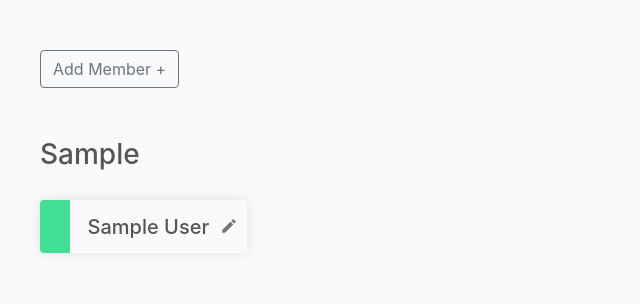
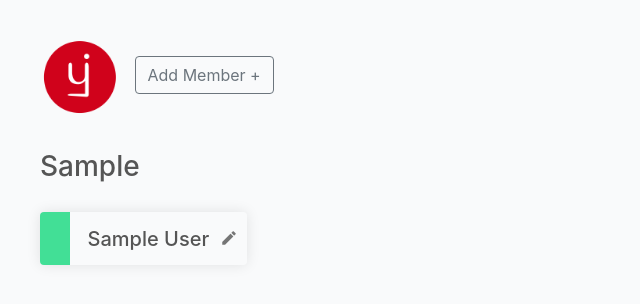
Before and after one commit to avinashb98/remote-status, a Node server app: a page that uses src/views/index.hbs in a window 1280 px wide. Shown: the top 304 px of the page, without its empty margins (0-640 px from the left). Run offline with Node 20, Linux system fonts and the light colour scheme; tables that the repository leaves empty hold one stand-in row (values such as "Sample post"); some libraries are stand-ins or nearby versions.

Commit message:
add logo

```diff
--- a/public/stylesheets/style.css
+++ b/public/stylesheets/style.css
@@ -12,8 +12,14 @@ h2 {
   color: #555;
   margin-bottom: 30px;
 }
+
+.logo {
+  width: 100px;
+  transform: translate(15px, -23px);
+}
+
 .add-user {
-  margin-left: 25px;
+  margin-left: 15px;
   margin-bottom: 50px;
 }
 
--- a/src/views/index.hbs
+++ b/src/views/index.hbs
@@ -1,4 +1,5 @@
 <div class="container-fluid">
+  <img src="/remote-status/static/images/logo.png" class="logo" alt="">
   <a class="btn btn-outline-secondary add-user" href="/user" role="button">Add Member +</a>
   {{#each dashboard.teams}}
     <h3 class="team-name">{{team}}</h3>
```
Also changed, not shown: public/images/logo.png (added).
